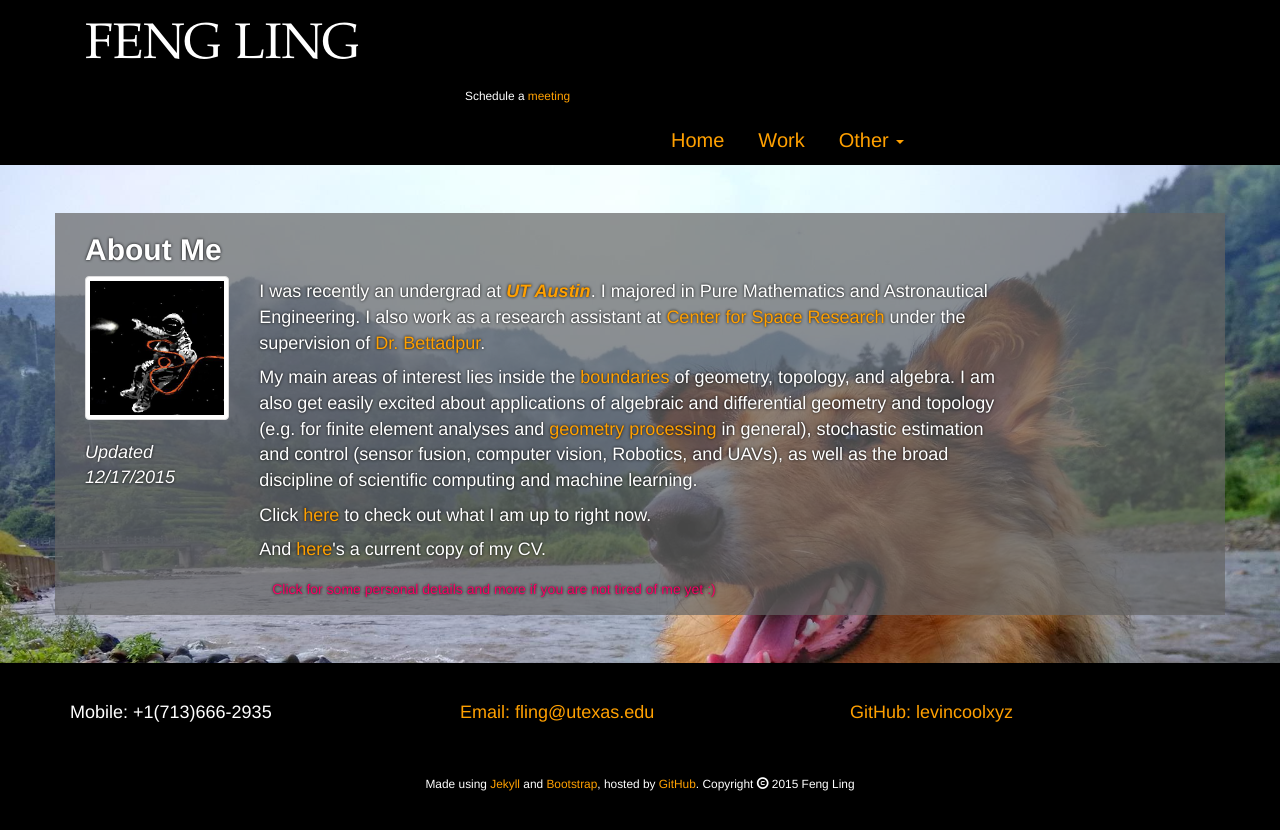
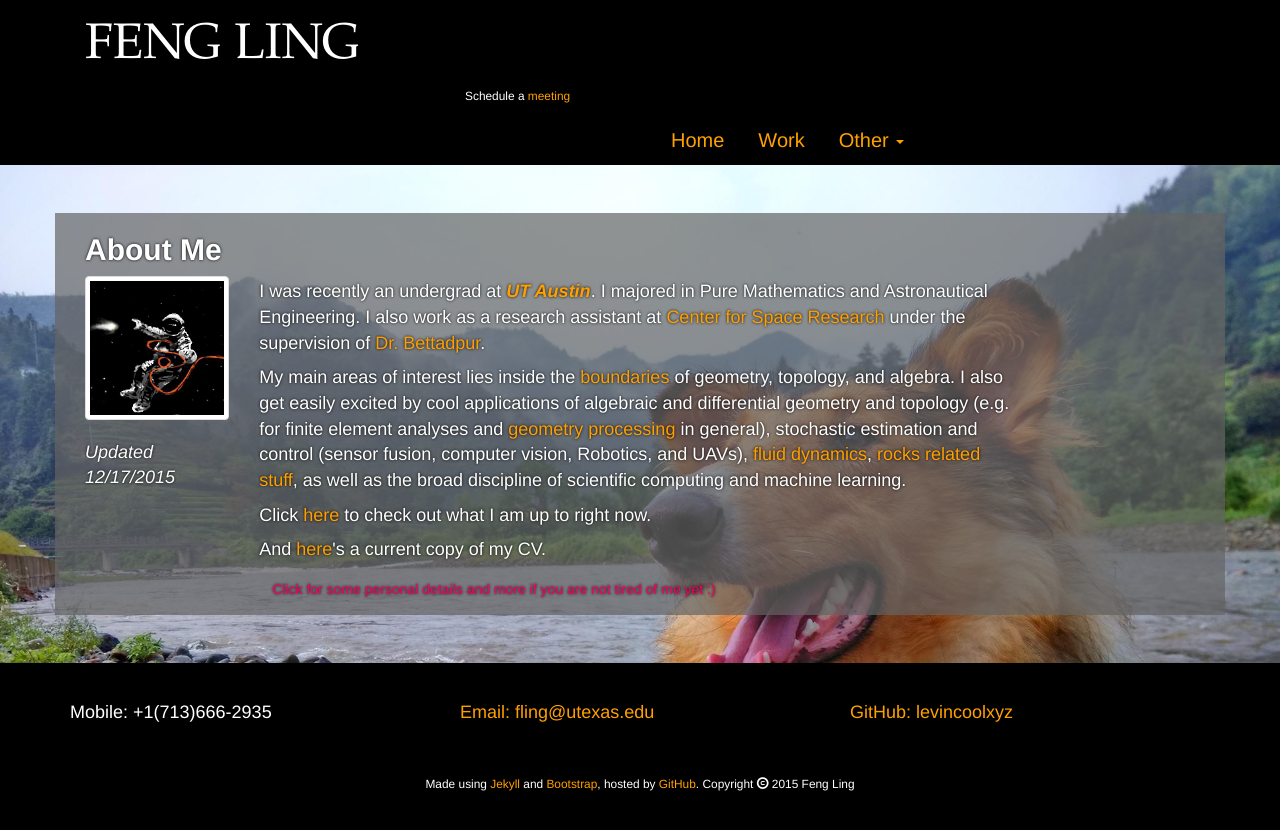
Before and after one commit to levincoolxyz/levincoolxyz.github.io, a Jekyll site: the page built from index.html, in a window 1280 px wide. Shown: the top 830 px of the page. Built offline with Jekyll 4.4.1, drawn with Linux system fonts in a browser that asks for light colours; comment, search, counter and statistics services are not loaded.

Commit message:
new commit

```diff
--- a/index.html
+++ b/index.html
@@ -18,7 +18,7 @@
 		</div>
 		<div class="container col-md-9">
 			<p>I was recently an undergrad at <a href="https://utexas.edu"><strong><em>UT Austin</em></strong></a>. I majored in Pure Mathematics and Astronautical Engineering. I also work as a research assistant at <a href="http://www.csr.utexas.edu/">Center for Space Research</a> under the supervision of <a href="http://www.ae.utexas.edu/faculty/faculty-directory/bettadpur">Dr. Bettadpur</a>.</p>
-			<p>My main areas of interest lies inside the <a href="/images/illuminati.png" >boundaries</a> of geometry, topology, and algebra. I am also get easily excited about applications of algebraic and differential geometry and topology (e.g. for finite element analyses and <span title="You should visit Prof.Keenan Crane's website if you haven't before!"><a href="https://youtu.be/mIUi1zIUQJw?t=3m42s">geometry processing</a></span> in general), stochastic estimation and control (sensor fusion, computer vision, Robotics, and UAVs), as well as the broad discipline of scientific computing and machine learning.</p>
+			<p>My main areas of interest lies inside the <a href="/images/illuminati.png" >boundaries</a> of geometry, topology, and algebra. I also get easily excited by cool applications of algebraic and differential geometry and topology (e.g. for finite element analyses and <span title="You should visit Prof.Keenan Crane's website if you haven't before!"><a href="https://youtu.be/mIUi1zIUQJw?t=3m42s">geometry processing</a></span> in general), stochastic estimation and control (sensor fusion, computer vision, Robotics, and UAVs), <a href="http://fuckyeahfluiddynamics.tumblr.com/">fluid dynamics</a>, <a href="https://www.facebook.com/TheEarthStory">rocks related stuff</a>, as well as the broad discipline of scientific computing and machine learning.</p>
 			<p>Click <a href="activity.html">here</a> to check out what I am up to right now.</p>
 			<p>And <a href="/cv/Ling,Feng - cv.pdf">here</a>'s a current copy of my CV.</p>
 			<p ><a data-toggle="collapse" data-target="#moreinfo" class="btn" href="#" style="color:rgb(250,0,100) !important;">Click for some personal details and more if you are not tired of me yet :)</a></p>
```
